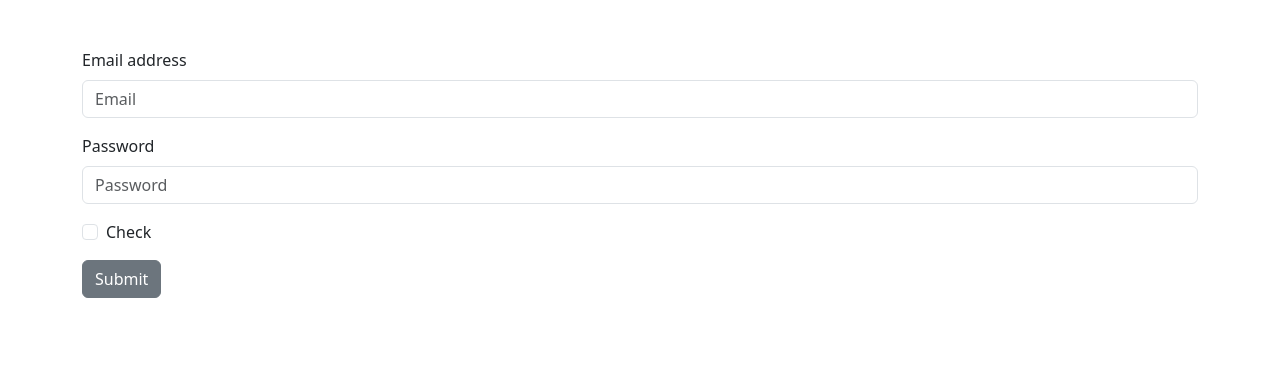
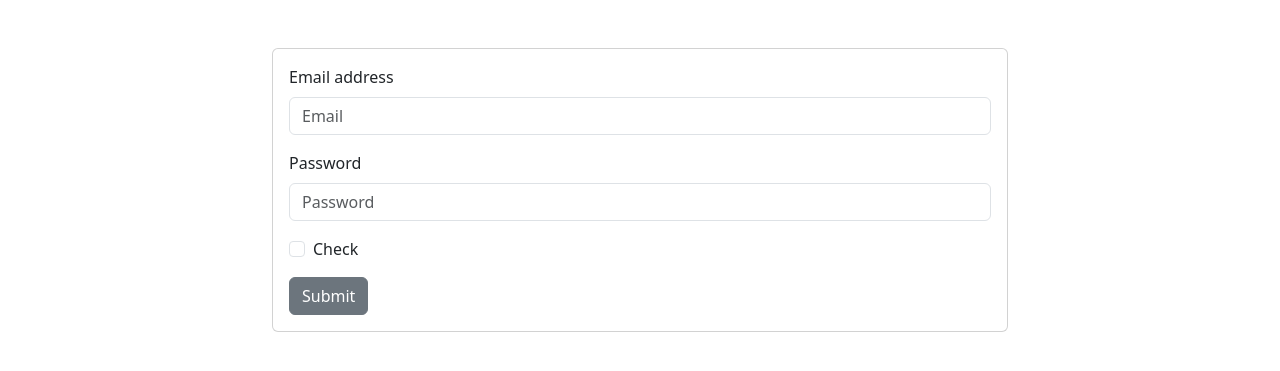
Before and after one commit to cderickson/MTGO-Tracker-WEB, a Flask app: page /login in a window 1280 px wide. Shown: the part 56-427 px from the top of the page. Run offline with Flask 2, Linux system fonts and the light colour scheme; parts of the project's set-up code (start-up, migrations or seed data) failed here and were passed over.

Commit message:
Update login.html

```diff
--- a/website/templates/login.html
+++ b/website/templates/login.html
@@ -4,6 +4,11 @@
 
 <div class="container">
 
+      <div class="row justify-content-md-center">
+        <div class="col-lg-8 mb-3">
+          <div class="card mb-3">
+            <div class="card-body">
+              <div class="row">
                 <form action="/login" method="POST">
                   <div class="mb-3">
                     <label for="reg_email" class="form-label">Email address</label>
@@ -19,6 +24,11 @@
                   </div>
                   <button type="submit" class="btn btn-secondary">Submit</button>
                 </form>
+              </div>
+            </div>
+          </div>
+        </div>
+      </div>
 
 </div>
 
```
Lines whose indentation alone changed are shown as unchanged.
